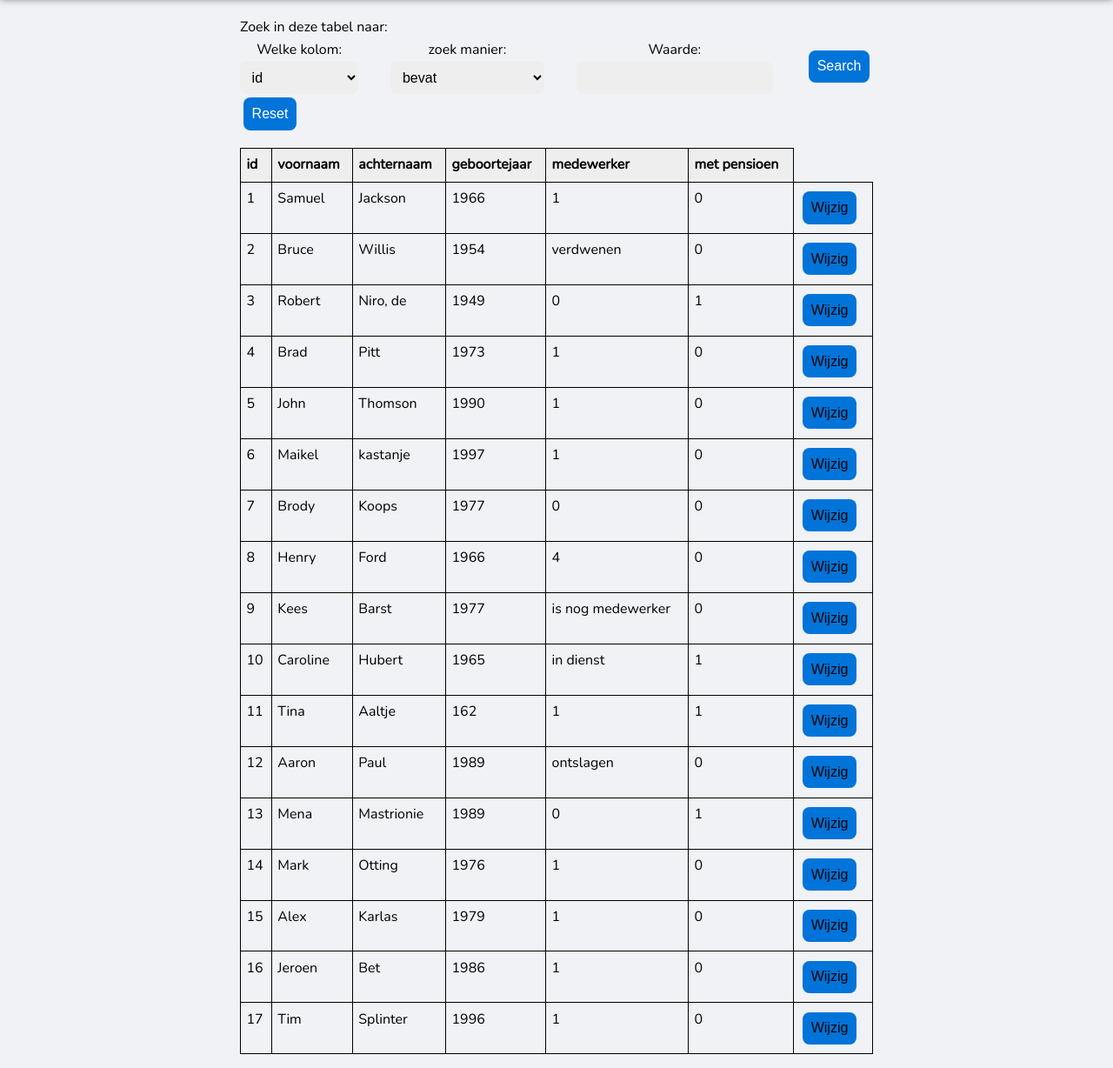
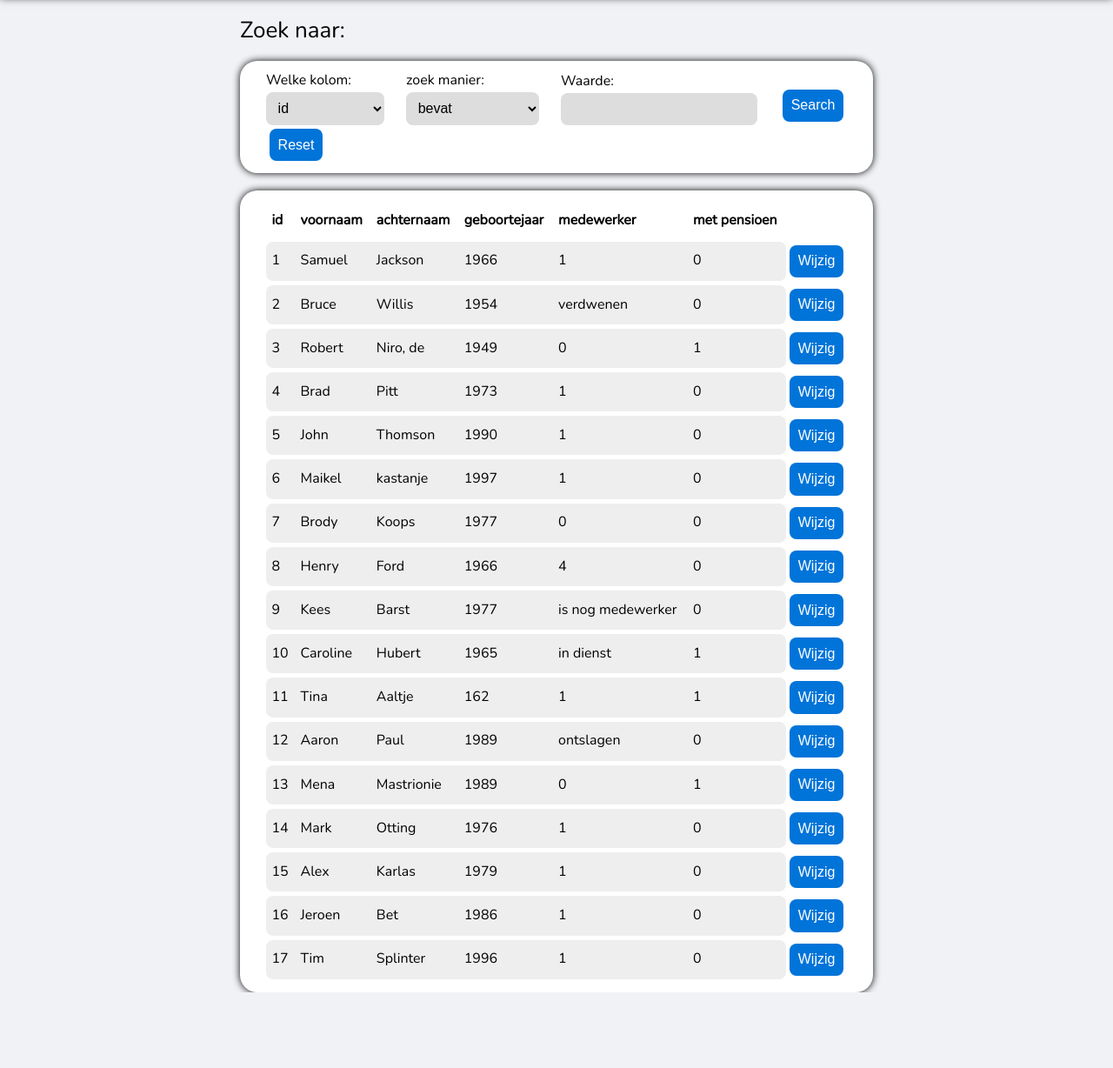
Before and after one commit to zasha-0925315/Werkplaats2, a Flask app: page /table_details/auteurs in a window 1280 px wide. Shown: the part 301-1529 px from the top of the page at 87% size. After the commit the page ends 1442 px from the top, so only its background shows below. Run offline with Flask 2, Linux system fonts and the light colour scheme; data comes from the database, SQL or seed files in the repository.

Commit message:
styling tabellen pagina's

```diff
--- a/lib/tablemodel.py
+++ b/lib/tablemodel.py
@@ -33,9 +33,6 @@ class DatabaseModel:
         cursor = sqlite3.connect(self.database_file).cursor()
 
         match filter_name:
-
-            case "no_filter":
-                cursor.execute(f"SELECT * FROM {table_name}")
             case "wrong_leerdoelen":
                 cursor.execute(f"SELECT * FROM {table_name} "
                                f"WHERE leerdoel NOT IN (SELECT id FROM leerdoelen)")
--- a/static/basic.css
+++ b/static/basic.css
@@ -11,8 +11,10 @@
 --c4:#000;
 --c5:#fff;
 --c6:rgba(240, 242, 245, 1);
+--c7:#ddd;
 --m1: 8px;
 --rc: 8px;
+--rc2: 20px
 }
 
 /*@media (prefers-color-scheme: dark) {*/
@@ -20,6 +22,8 @@
 /*    --c2:#333;*/
 /*    --c3:#1e1f20;*/
 /*    --c4:#fff;*/
+/*    --c6:#111;*/
+/*    --c7:#222;*/
 /*	}*/
 /*}*/
 
@@ -44,9 +48,9 @@ body {
 }
 img, iframe {border: none; max-width: 100%}
 
-a {color: var(--c1);  text-decoration:none}
+a {color: var(--c5);  text-decoration:none}
 
-a:hover {color: var(--c1); text-decoration: underline}
+a:hover {color: var(--c5);}
 
 pre {font: 1em/1.6 var(--mono); background: var(--c2); padding: 1em; overflow: auto}
 
@@ -73,32 +77,106 @@ h5,h6 {font-size: 1em; font-weight:bold}
 /* Table */
 
 table {
-    border-collapse: collapse;
-    border-spacing: 0;
-    border-radius: var(--rc);
-    margin:1em 0;
+    border-collapse: separate;
+    border-spacing: 0 5px;
     width: 100%;
+    border:none;
 }
 
 th, td {
     text-align: left;
-    vertical-align: top;
-    border: 1px solid;
+    vertical-align: middle;
+    background-color: transparent;
+    border: none;
     padding: 0.4em;
+    border-radius: inherit;
 }
 
-thead,tfoot {
-    background: var(--c2)
+th {background-color: transparent;}
+
+tr td{
+    background-color: var(--c2);
+}
+
+thead tr{
+    background-color: transparent;
+}
+
+tbody tr td:first-child {
+    border-top-left-radius: var(--rc);
+    border-bottom-left-radius: var(--rc);
+}
+
+tbody tr td:nth-last-child(2){
+    border-top-right-radius: var(--rc);
+    border-bottom-right-radius: var(--rc);
+}
+
+tbody tr td:last-child{
+    background-color: transparent;
+}
+
+
+#table_box, #form_box{
+    width: 100%;
+    padding: 10px 30px;
+    margin-top: 20px;
+    background-color: var(--c5);
+    border-radius: var(--rc2);
+    box-shadow: 0 0 8px black;
+}
+
+#table_box tr td:last-child {
+    border: none;
+    width: 0;
+    padding: 0;
+    background-color: transparent;
+}
+
+/* tabel form*/
+.form_list {
+    display: flex;
+    align-items: flex-end;
+    justify-content: space-between;
+}
+
+.form_list div {
+    display: flex;
+    align-items: flex-start;
+    flex-direction: column;
+}
+
+#like_input {
+    display: flex;
+}
+
+#between_input {
+    display: none;
+}
+
+#between_input div {
+    flex-direction: row;
+}
+
+#data_type_input {
+    display: none;
 }
 
 /* Rounded Corners*/
 
-pre,code,input,select,textarea,button,img {border-radius: var(--rc)}
-
+pre,code,input,select,textarea,button,img {
+    border-radius: var(--rc)
+}
 
 /* Forms */
 
-input, select, textarea {font-size: 1em; color:var(--c4); background: var(--c2); border: 0; padding: 0.6em}
+input, select, textarea {
+    font-size: 1em;
+    color:var(--c4);
+    background: var(--c7);
+    border: 0;
+    padding: 0.6em
+}
 
 button, input[type=submit], input[type=reset], input[type="button"] { -webkit-appearance: none; font-size: 1em; display: inline-block; color: var(--c5); background: var(--c1);  border: 0; margin: 4px;  padding: 0.6em; cursor: pointer; text-align: center}
 
@@ -133,22 +211,7 @@ section>section {
     text-align: center;
 }
 
-#like_input {
-    display: flex;
-}
 
-#between_input {
-    display: none;
-    align-items: center;
-}
-
-#between_input div {
-    flex-direction: row;
-}
-
-#data_type_input {
-    display: none;
-}
 
 @media (max-width: 481px) {
     body {font-size: 18px}
@@ -202,29 +265,3 @@ section>section {
     transition: all .3s ease-in-out;
     margin: 0 10px;
 }
-
-/* Table */
-#table_box{
-    width: 100%;
-}
-
-.form_box {
-    display: flex;
-    align-items: center;
-    justify-content: space-between;
-}
-
-.form_box div {
-    display: flex;
-    align-items: center;
-    flex-direction: column;
-}
-
-
-
-
-
-a {
-    color: #000;
-    text-decoration: none;
-}
--- a/templates/auteur_leerdoelen_form.html
+++ b/templates/auteur_leerdoelen_form.html
@@ -1,8 +1,7 @@
 <div>
-    <span>Zoek in deze tabel naar:</span>
-    <div>
+    <div id="form_box">
         <form method="post">
-            <div class="form_box">
+            <div class="form_list">
             <div>
                 <label for="column_select">Welke kolom:</label>
                 <select id="column_select" name="column_select">
@@ -17,7 +16,7 @@
                     <option value="like">bevat</option>
                     <option value="is_not">is niet gelijk aan</option>
                     <option value="between">tussen</option>
-                    <option value="wrong_data_type">verkeerde datatype</option>
+                    <option value="wrong_data_type">foute data</option>
                 </select>
             </div>
             <div id="filter_amount">
@@ -36,7 +35,7 @@
             <div id="data_type_input">
                 <label for="data_type">data type:</label>
                 <select id="data_type" name="data_type">
-                    <option value="boolean">boolean</option>
+                    <option value="boolean">geen 0 of 1</option>
                     <option value="date_1900">gebortejaar onder 1900 jaar</option>
                 </select>
             </div>
--- a/templates/table_details.html
+++ b/templates/table_details.html
@@ -12,6 +12,7 @@
 {% include "header.html" %}
 <main>
     <div>
+        <h2>Zoek naar:</h2>
         {% if table_name == 'vragen' %}
             {% include "vragen_form.html" %}
         {% endif %}
@@ -35,7 +36,7 @@
                         {% for field in row %}
                             <td>{{ field }}</td>
                         {% endfor %}
-                    <td><button class="knop1"><a href="{{ table_name }}/{{ loop.index }}/update">Wijzig</a></button></td>
+                    <td><button><a href="{{ table_name }}/{{ loop.index }}/update">Wijzig</a></button></td>
                     </tr>
                 {% endfor %}
             </tbody>
--- a/templates/vragen_form.html
+++ b/templates/vragen_form.html
@@ -1,8 +1,7 @@
-<div class="form_box">
+<div id="form_box">
     <form method="post">
-        <label for="filter_name">Zoek naar:</label>
+        <label for="filter_name"></label>
         <select id="filter_name" name="filter_name">
-            <option value="no_filter">Geen filter</option>
             <option value="wrong_leerdoelen">Niet bestaande leerdoelen</option>
             <option value="wrong_auteurs">Niet bestaande auteurs</option>
             <option value="html_system_codes">Html systeem codes</option>
```
